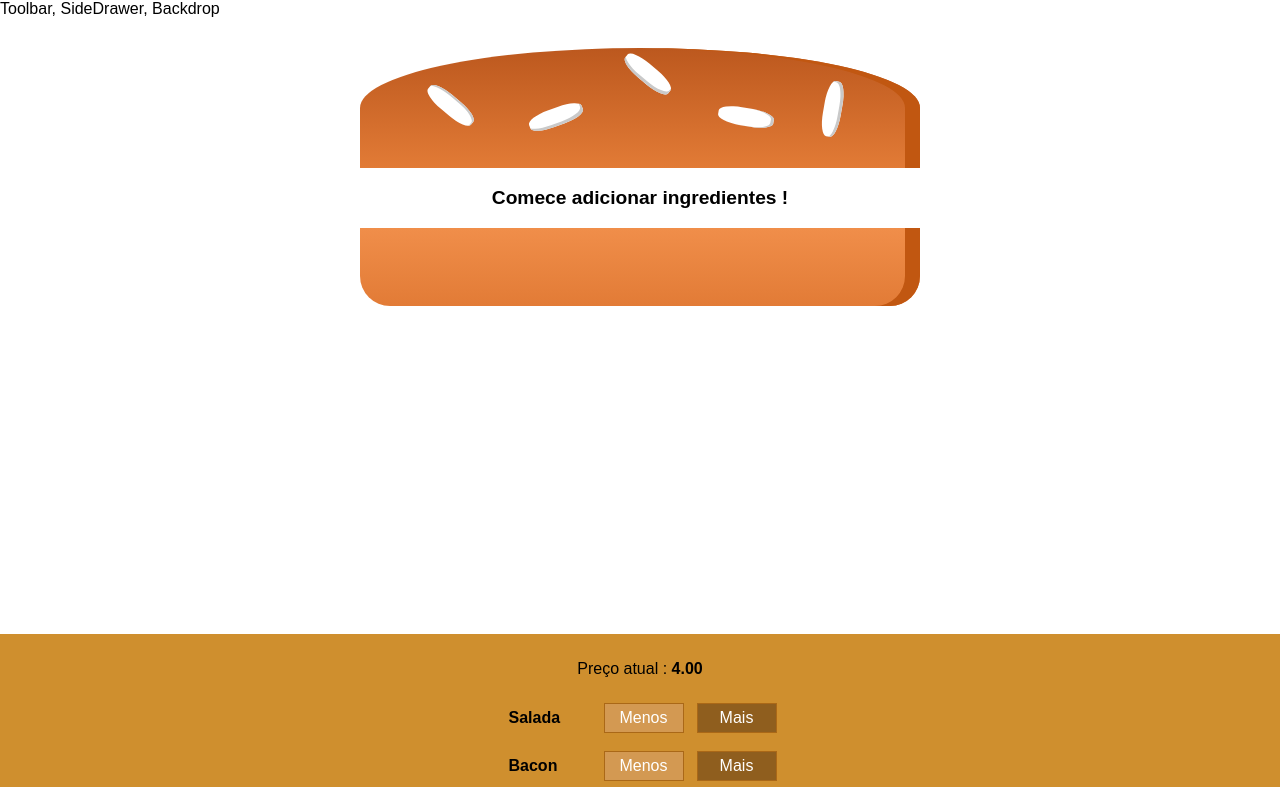
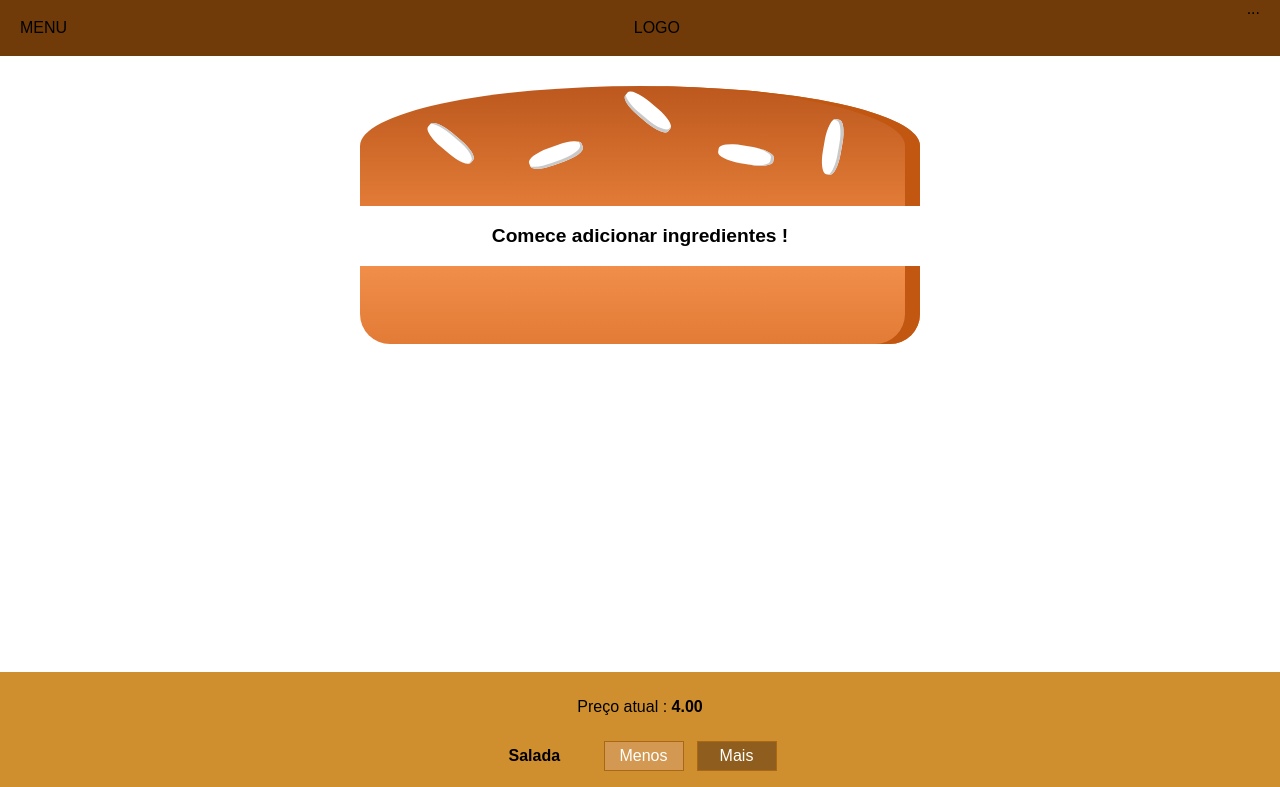
Before and after one commit to codingscode/React-24-new, a React app: page / in a window 1280 px wide. Shown: the top 787 px of the page. Built offline with nearby package versions, Linux system fonts and the light colour scheme.

Commit message:
parte 19

```diff
--- a/src/componentes/Burger/SumarioPedido/SumarioPedido.js
+++ b/src/componentes/Burger/SumarioPedido/SumarioPedido.js
@@ -17,7 +17,7 @@ const pedidoSumario = (props) => {
             <ul>
                 {sumarioIngredientes}
             </ul>
-    <p><strong>Preço Total : {props.preco.toFixed(2)}</strong></p>
+            <p><strong>Preço Total : {props.preco.toFixed(2)}</strong></p>
             <p>Continuar finalização da compra ?</p>
             <Botao btnType="Perigo" clicado={props.compraCancelada}>Cancelar</Botao>
             <Botao btnType="Sucedido" clicado={props.compraContinuada}>Continuar</Botao>
--- a/src/componentes/Layout/Layout.css
+++ b/src/componentes/Layout/Layout.css
@@ -1,3 +1,3 @@
 .Conteudo {
-    margin-top: 16px;
+    margin-top: 72px;
 }
--- a/src/componentes/Layout/Layout.js
+++ b/src/componentes/Layout/Layout.js
@@ -1,11 +1,11 @@
 import React from 'react';
 import Auxiliar from '../../hoc/Auxiliar'
 import classes from './Layout.css'
-
+import BarFerr from '../Navegacao/BarrFerr/BarFerr'
 
 const layout = (props) => (
   <Auxiliar>
-  <div>Toolbar, SideDrawer, Backdrop</div>
+  <BarFerr/>
   <main className={classes.Conteudo}>
       {props.children}
   </main>
--- /dev/null
+++ b/src/componentes/Navegacao/BarrFerr/BarFerr.css
@@ -0,0 +1,18 @@
+.BarFerr {
+    height: 56px;
+    width: 100%;
+    position: fixed;
+    top: 0;
+    left: 0;
+    background-color: #703B09;
+    display: flex;
+    justify-content: space-between;
+    align-items: center;
+    padding: 0 20px;
+    box-sizing: border-box;
+    z-index: 90;
+ }
+
+ .BarFerr nav {
+    height: 100%;
+ }
--- /dev/null
+++ b/src/componentes/Navegacao/BarrFerr/BarFerr.js
@@ -0,0 +1,15 @@
+import React from 'react'
+
+import classes from './BarFerr.css'
+
+const barferr = (props) => (
+    <header className={classes.BarFerr}>
+        <div>MENU</div>
+        <div>LOGO</div>
+        <nav>
+            ...
+        </nav>
+    </header>
+)
+
+export default barferr;
```
